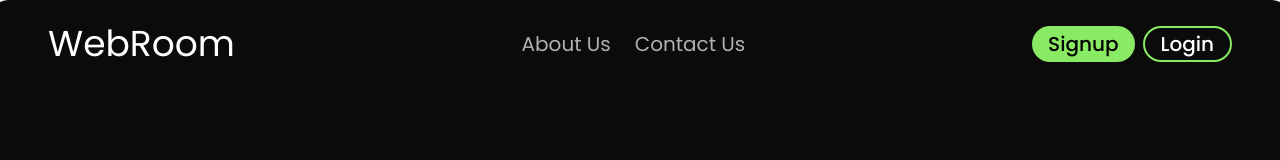
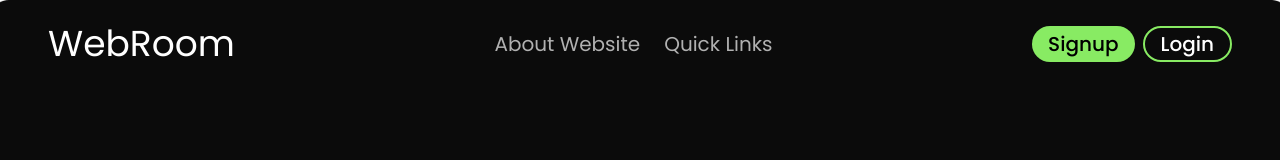
Before and after one commit to syedkumailraza2/Almighty-verse_CodeBug2025, a React (Vite) app: page / in a window 1280 px wide. Shown: the top 160 px of the page. Built offline with nearby package versions, Linux system fonts and the light colour scheme; no server answers.

Commit message:
my changes

```diff
--- a/src/App.jsx
+++ b/src/App.jsx
@@ -39,7 +39,7 @@ function App() {
 
 
         {/* Protected Routes: Accessible Only if Authenticated */}
-        {isAuthenticated ? (
+        {!isAuthenticated ? (
           <>
             <Route path="/home" element={<Home />} />
             <Route path="/search-partner" element={<SearchPartner />} />
--- a/src/Pages/Land.jsx
+++ b/src/Pages/Land.jsx
@@ -55,8 +55,32 @@ const Land = () => {
         <div className="flex text-white justify-between px-12 pt-6 items-center mb-64 animate-on-scroll">
           <h1 className="text-4xl">WebRoom</h1>
           <div className="flex text-[#b1b1b1] space-x-6">
-            <button className="text-xl">About Us</button>
-            <button className="text-xl">Contact Us</button>
+
+          <button
+  className="text-xl"
+  onClick={() => {
+    document.querySelector("#Aboutsection").scrollIntoView({
+      behavior: "smooth",
+      block: "start",
+    });
+  }}
+>
+  About Website
+</button>
+
+<button
+  className="text-xl"
+  onClick={() => {
+    document.querySelector("#Quicklinks").scrollIntoView({
+      behavior: "smooth",
+      block: "start",
+    });
+  }}
+>
+  Quick Links
+</button>
+
+
           </div>
           <div className="flex text-white space-x-2">
             <Link to="/register">
@@ -128,7 +152,7 @@ const Land = () => {
         </div>
 
         {/* About Section */}
-        <h1 className="text-[#fff] mt-40 font-medium text-5xl text-center animate-on-scroll">Abouts</h1>
+        <h1 id="Aboutsection" className="text-[#fff] mt-40 font-medium text-5xl text-center animate-on-scroll">Abouts</h1>
 
         <div className="mt-32 px-60 flex justify-between">
           <div className="flex flex-col space-y-4">
@@ -255,7 +279,7 @@ const Land = () => {
         </div>
 
         {/* Footer */}
-        <footer className="bg-black animate-on-scroll" style={{ transitionDelay: "600ms" }}>
+        <footer id="Quicklinks" className="bg-black animate-on-scroll" style={{ transitionDelay: "600ms" }}>
           <div className="max-w-screen-xl px-4 py-16 mx-auto sm:px-6 lg:px-8">
             <div className="grid grid-cols-1 gap-8 lg:grid-cols-3">
               <div>
```
